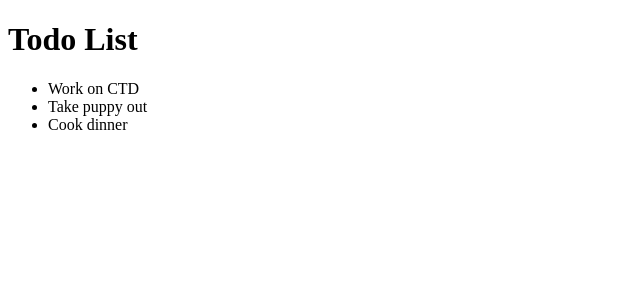
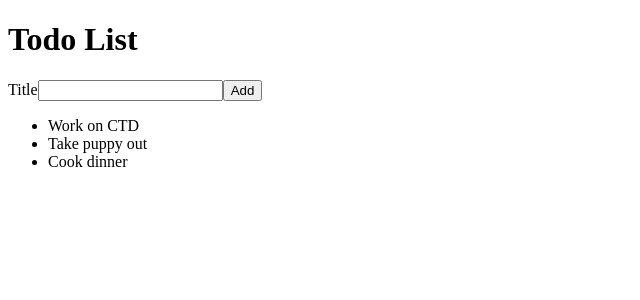
Before and after one commit to Dlwjr0103/react-canary, a React (Create React App) app: page / in a window 1280 px wide. Shown: the top 300 px of the page, without its empty margins (0-640 px from the left). Built offline with nearby package versions, Linux system fonts and the light colour scheme; the HTML template or start-up script is replaced by a standard one.

Commit message:
Add TodoForm and  TodoList

```diff
--- /dev/null
+++ b/src/AddTodoForm.js
@@ -0,0 +1,13 @@
+import React from "react";
+
+let AddTodoForm = () => {
+    return (
+        <form>
+            <label htmlFor = "todoTitle">Title</label>
+            <input type = "text" id = "todoTitle"></input>
+            <button type = "submit">Add</button>
+        </form>
+    );
+};
+
+export default AddTodoForm;
--- a/src/App.js
+++ b/src/App.js
@@ -1,33 +1,17 @@
 import React from 'react';
+import AddTodoForm from "./AddTodoForm.js"
+import TodoList from "./TodoList";
 
-const todoList = [
-  {
-  id: 1,
-  title: "Work on CTD",
-},
-  {
-    id: 2,
-    title: "Take puppy out",
-  },
-  {
-    id: 3,
-    title: "Cook dinner",
 
-  },
-];
 function App() {
   return (
     <div>
       <h1>Todo List</h1>
-      <ul>
-        {todoList.map((item) => {
-          return <li key={item.id}>{item.title}</li>;
-        })}
-
-      </ul>
+      <AddTodoForm/>
+      <TodoList/>
 
     </div>
   );
-}
+};
 
 export default App;
--- /dev/null
+++ b/src/TodoList.js
@@ -0,0 +1,29 @@
+import React from "react";
+
+const todoList = [
+    {
+    id: 1,
+    title: "Work on CTD",
+  },
+    {
+      id: 2,
+      title: "Take puppy out",
+    },
+    {
+      id: 3,
+      title: "Cook dinner",
+
+    },
+  ];
+
+  let TodoList = () =>{
+    return(
+     <ul>
+        {todoList.map((todo) => (
+           <li key={todo.id}>{todo.title}</li>
+        ))}
+
+    </ul>
+    );};
+
+    export default TodoList;
```
